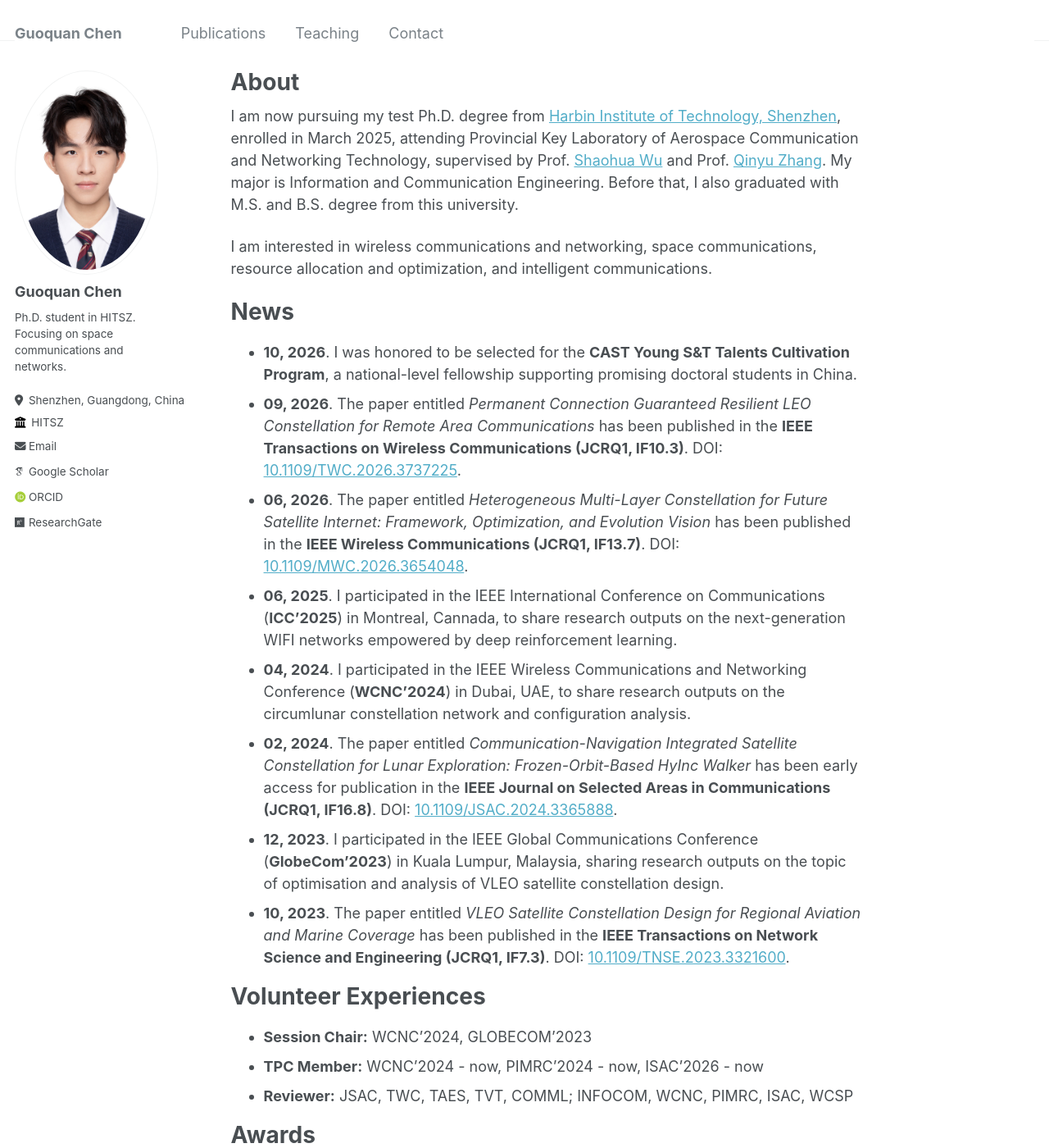
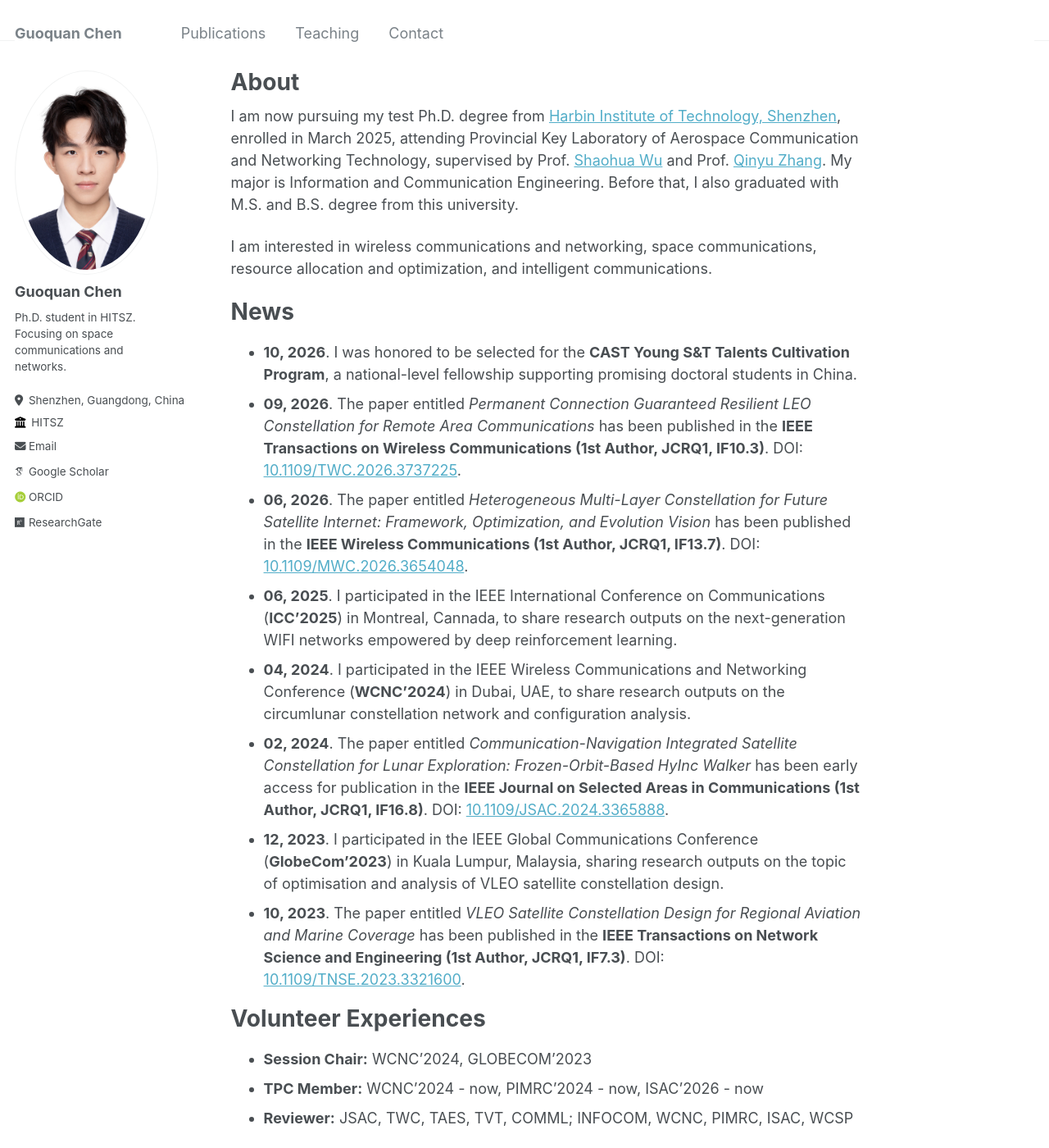
Before and after one commit to John-Chen1223/JohnChen1223.github.io, a Jekyll site: the page built from _pages/about.md, in a window 1280 px wide and 1400 px high. Shown: the whole window at 82% size. Built offline with Jekyll 4.4.1, drawn with Linux system fonts in a browser that asks for light colours; some web fonts are replaced; comment, search, counter and statistics services are not loaded.

Commit message:
update20261029174300

```diff
--- a/_pages/about.md
+++ b/_pages/about.md
@@ -18,13 +18,13 @@ News
 
 
 - **10, 2026**. I was honored to be selected for the **CAST Young S&T Talents Cultivation Program**, a national-level fellowship supporting promising doctoral students in China.
-- **09, 2026**. The paper entitled *Permanent Connection Guaranteed Resilient LEO Constellation for Remote Area Communications* has been published in the **IEEE Transactions on Wireless Communications (JCRQ1, IF10.3)**. DOI: [10.1109/TWC.2026.3737225](https://ieeexplore.ieee.org/document/11707744).
-- **06, 2026**. The paper entitled *Heterogeneous Multi-Layer Constellation for Future Satellite Internet: Framework, Optimization, and Evolution Vision* has been published in the **IEEE Wireless Communications (JCRQ1, IF13.7)**. DOI: [10.1109/MWC.2026.3654048](https://ieeexplore.ieee.org/document/11381411).
+- **09, 2026**. The paper entitled *Permanent Connection Guaranteed Resilient LEO Constellation for Remote Area Communications* has been published in the **IEEE Transactions on Wireless Communications (1st Author, JCRQ1, IF10.3)**. DOI: [10.1109/TWC.2026.3737225](https://ieeexplore.ieee.org/document/11707744).
+- **06, 2026**. The paper entitled *Heterogeneous Multi-Layer Constellation for Future Satellite Internet: Framework, Optimization, and Evolution Vision* has been published in the **IEEE Wireless Communications (1st Author, JCRQ1, IF13.7)**. DOI: [10.1109/MWC.2026.3654048](https://ieeexplore.ieee.org/document/11381411).
 - **06, 2025**. I participated in the IEEE International Conference on Communications (**ICC'2025**) in Montreal, Cannada, to share research outputs on the next-generation WIFI networks empowered by deep reinforcement learning.
 - **04, 2024**. I participated in the IEEE Wireless Communications and Networking Conference (**WCNC'2024**) in Dubai, UAE, to share research outputs on the circumlunar constellation network and configuration analysis.
-- **02, 2024**. The paper entitled *Communication-Navigation Integrated Satellite Constellation for Lunar Exploration: Frozen-Orbit-Based HyInc Walker* has been early access for publication in the **IEEE Journal on Selected Areas in Communications (JCRQ1, IF16.8)**. DOI: [10.1109/JSAC.2024.3365888](https://ieeexplore.ieee.org/document/10436138/).
+- **02, 2024**. The paper entitled *Communication-Navigation Integrated Satellite Constellation for Lunar Exploration: Frozen-Orbit-Based HyInc Walker* has been early access for publication in the **IEEE Journal on Selected Areas in Communications (1st Author, JCRQ1, IF16.8)**. DOI: [10.1109/JSAC.2024.3365888](https://ieeexplore.ieee.org/document/10436138/).
 - **12, 2023**. I participated in the IEEE Global Communications Conference (**GlobeCom'2023**) in Kuala Lumpur, Malaysia, sharing research outputs on the topic of optimisation and analysis of VLEO satellite constellation design.
-- **10, 2023**. The paper entitled *VLEO Satellite Constellation Design for Regional Aviation and Marine Coverage* has been published in the **IEEE Transactions on Network Science and Engineering (JCRQ1, IF7.3)**. DOI: [10.1109/TNSE.2023.3321600](https://ieeexplore.ieee.org/document/10269648).
+- **10, 2023**. The paper entitled *VLEO Satellite Constellation Design for Regional Aviation and Marine Coverage* has been published in the **IEEE Transactions on Network Science and Engineering (1st Author, JCRQ1, IF7.3)**. DOI: [10.1109/TNSE.2023.3321600](https://ieeexplore.ieee.org/document/10269648).
 
 Volunteer Experiences
 ======
```
